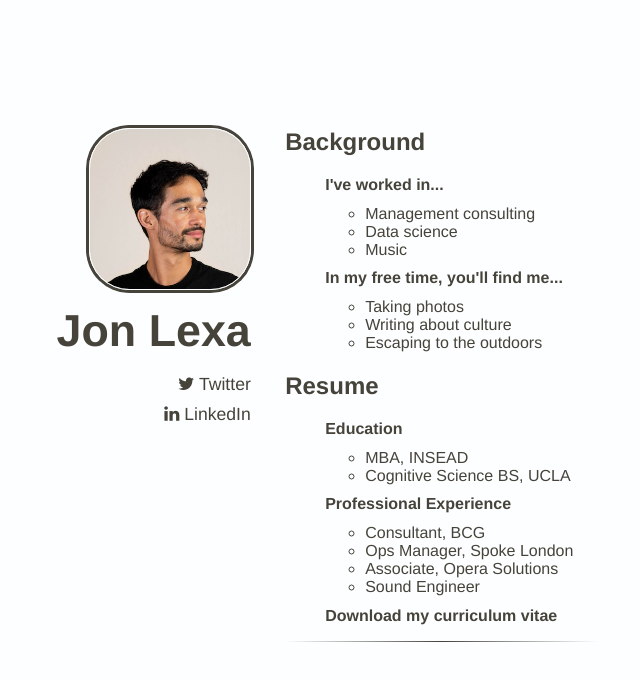
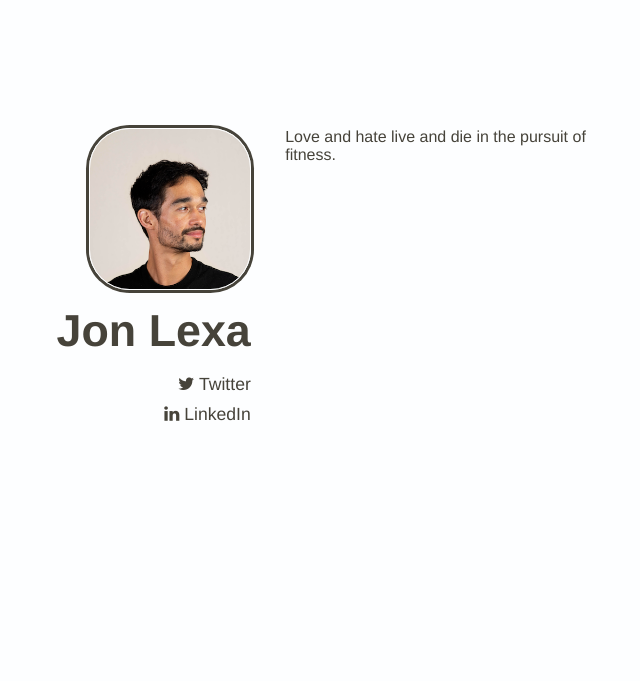
Before and after one commit to Yokomeshi/landingPage, a Jekyll site: the page built from index.html, in a window 1280 px wide. Shown: the top 681 px of the page, without its empty margins (382-1022 px from the left). Built offline with Jekyll 4.4.1, drawn with Linux system fonts in a browser that asks for light colours; nearby versions of some CDN libraries.

Commit message:
Update content.html

```diff
--- a/_includes/content.html
+++ b/_includes/content.html
@@ -1,49 +1 @@
-<h2>Background</h2>
-	<ul>
-		<b>I've worked in...</b>
-			<ul>
-				<h3>
-				<li>Management consulting</li>
-				<li>Data science</li>
-				<li>Music</li>
-				</h3>
-			</ul>
-		<b>In my free time, you'll find me...</b>
-			<ul>
-				<h3>
-				<li>Taking photos</li>
-				<li><a href="https://yugen.today" target="_blank">Writing about culture</a></li>
-				<li>Escaping to the outdoors</li>
-				</h3>
-			</ul>
-	</ul>
-<h2>Resume</h2>
-<ul>
-  <b>Education</b>
-  	<ul>
-  		<h3>
-  		<li>MBA, INSEAD</li>
-  		<li>Cognitive Science BS, UCLA</li>
-  		</h3>
-  	</ul>
-  <b>Professional Experience</b>
-  	<ul>
-  		<h3>
-  		<li>Consultant, BCG</li>
-  		<li>Ops Manager, Spoke London</li>
-  		<li>Associate, Opera Solutions</li>
-  		<li>Sound Engineer</li>
-  		</h3>
-  	</ul>
-<!--
-  <b>Personal Achievements</b>
-	<ul>
-		<h3>
-		<li>Traveled to 40+ countries</li>
- 		</h3>
-	</ul>
--->
-	<h3><b>Download my <a href="assets/Jon_Lexa_CV.pdf" target="_blank">curriculum vitae</a></b></h3>
-  </ul>
-
-<hr />
+<h3>Love and hate live and die in the pursuit of fitness.</h3>
```
